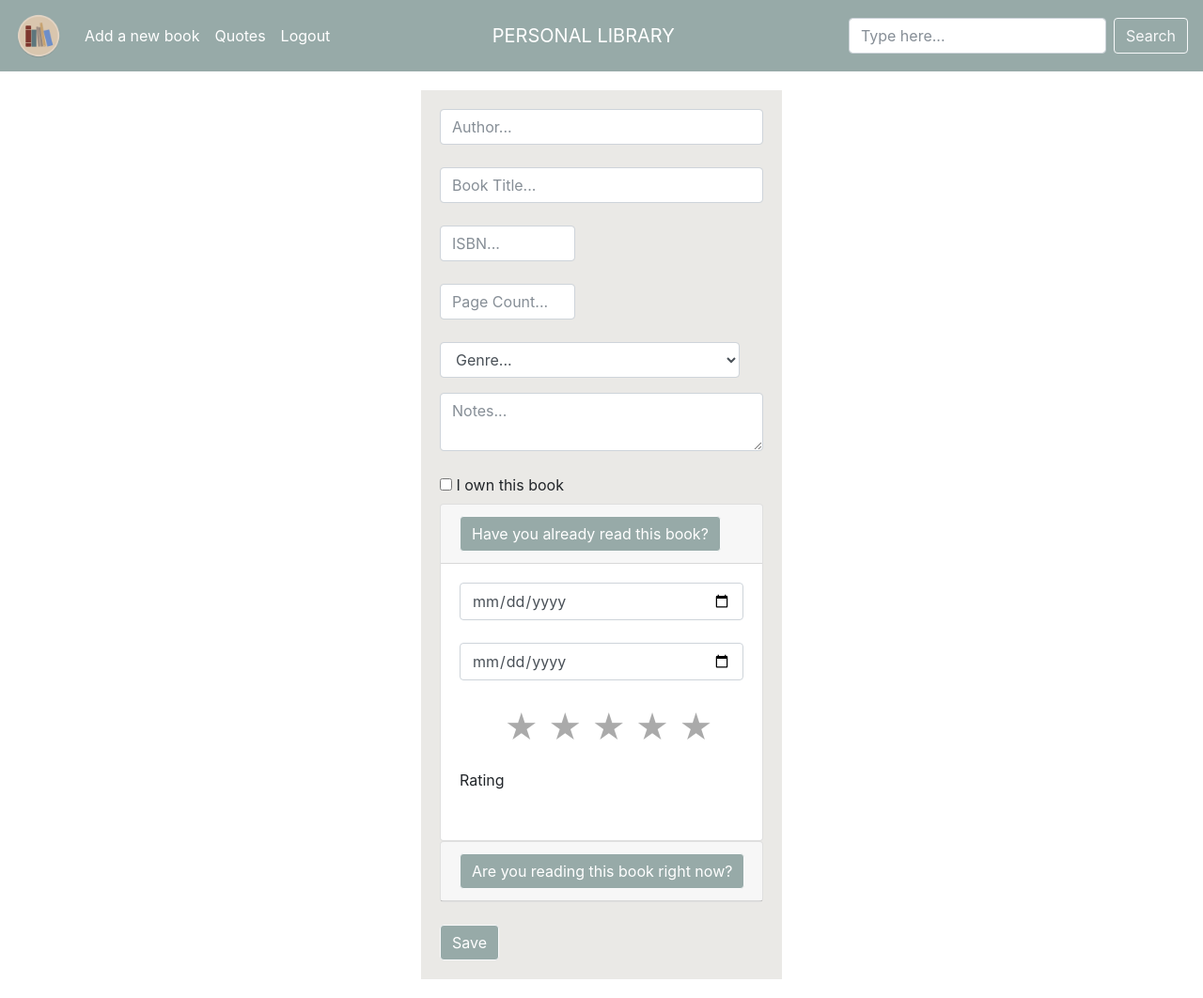
After one commit to SigitaD/personal_library, a Flask app: page /new-book in a window 1280 px wide, after a click on "Have you already read this book?". The commit adds this page. Shown: the whole page at 94% size. Run offline with Flask 2, Linux system fonts and the light colour scheme; a user stored in the database is signed in; some libraries are stand-ins or nearby versions.

Commit message:
Add a new book almost finished. Fixed database table "books". Added some styling. Implemented star rating function.

```diff
--- a/application.py
+++ b/application.py
@@ -33,7 +33,7 @@ db = SQL("sqlite:///books.db")
 @login_required
 def index():
     # if request.method == "POST":
-    #     # TODO: čia surašoma į duombazę
+    #
 
 
 
@@ -135,7 +135,71 @@ def register():
     else:
         return render_template("register.html")
 
+@app.route("/new-book", methods=["GET", "POST"])
+@login_required
+def new_book():
+    if request.method == "POST":
+        author = request.form.get("author")
+        print('NEW BOOK | author: ' + str(author), flush=True)
+        title = request.form.get("title")
+        print('NEW BOOK | title: ' + str(title), flush=True)
+        isbn = request.form.get("ISBN")
+        print('NEW BOOK | isbn: ' + str(isbn), flush=True)
+        page_count = request.form.get("page_count")
+        print('NEW BOOK | page_count: ' + str(page_count), flush=True)
+        genre = request.form.get("genre")
+        print('NEW BOOK | genre: ' + str(genre), flush=True)
+        notes = request.form.get("notes")
+        print('NEW BOOK | notes: ' + str(notes), flush=True)
+        belongingCheck = request.form.get("belongingCheck")
+        print('NEW BOOK | belongingCheck: ' + str(belongingCheck), flush=True)
+        start_date = request.form.get("start_date")
+        print('NEW BOOK | start_date: ' + str(start_date), flush=True)
+        finish_date = request.form.get("finish_date")
+        print('NEW BOOK | finish_date: ' + str(finish_date), flush=True)
+        ratings = request.form.get("ratings")
+        print('NEW BOOK | ratings: ' + str(ratings), flush=True)
+        dateReadingNow = request.form.get("dateReadingNow")
+        print('NEW BOOK | dateReadingNow: ' + str(dateReadingNow), flush=True)
+
+
+        if not dateReadingNow:
+            db.execute("INSERT INTO books (user_id, title, author, pages, isbn, genre, rating, started, finished, owner, notes) VALUES (:user_id, :title, :author, :pages, :isbn, :genre, :rating, :started, :finished, :owner, :notes)",
+                user_id = session["user_id"],
+                title = title,
+                author = author,
+                pages = page_count,
+                isbn = isbn,
+                genre = genre,
+                rating = ratings,
+                started = start_date,
+                finished = finish_date,
+                owner = belongingCheck,
+                notes = notes)
+
+            return redirect ("/")
+
+        else:
+            db.execute("INSERT INTO books (user_id, title, author, pages, isbn, genre, rating, started, owner, notes) VALUES (:user_id, :title, :author, :pages, :isbn, :genre, :rating, :started, :owner, :notes)",
+                user_id = session["user_id"],
+                title = title,
+                author = author,
+                pages = page_count,
+                isbn = isbn,
+                genre = genre,
+                rating = ratings,
+                started = dateReadingNow,
+                owner = belongingCheck,
+                notes = notes)
+
+            return redirect ("/")
+
+    else:
+        return render_template("new-book.html")
+
+
 @app.route("/quotes", methods=["GET", "POST"])
+@login_required
 def quotes():
     # presents quotes if there are any
 
--- a/static/index.js
+++ b/static/index.js
@@ -1,10 +1,45 @@
-$(document).ready(function () {
+// Inserts current date in the appropiate format for the "reading now" date input but just once
+$("#btnTwo").one("click", function () {
+    var date = new Date();
 
-    console.log("this is my jquery")
-    });
+    var day = date.getDate();
+    var month = date.getMonth() + 1;
+    var year = date.getFullYear();
 
+    if (month < 10) month = "0" + month;
+    if (day < 10) day = "0" + day;
 
+    var today = year + "-" + month + "-" + day;
+    $("#dateReadingNow").attr("value", today);
+});
 
-    $(".modalNewBook").modal({ backdrop: "static", keyboard: false });
-    $(".modal-title").text("Add a new book");
-    // $("#modalInput").attr('disabled', true);
+// Selecting bootstrap accordion card resets values of another card - for the sake of writting values of just one card (if both of the cards have some input in, it was users fault)
+function ClearFieldsOne() {
+    document.getElementById("start_date").value = "";
+    document.getElementById("finish_date").value = "";
+};
+
+function ClearFieldsTwo() {
+    document.getElementById("dateReadingNow").value = "";
+};
+
+//Get the value of a star rating to be able to insert it into database
+$('#5stars').click(function(){
+    $('#ratings').val('5');
+});
+
+$('#4stars').click(function(){
+    $('#ratings').val('4');
+});
+
+$('#3stars').click(function(){
+    $('#ratings').val('3');
+});
+
+$('#2stars').click(function(){
+    $('#ratings').val('2');
+});
+
+$('#1stars').click(function(){
+    $('#ratings').val('1');
+});
--- a/static/style.css
+++ b/static/style.css
@@ -1,4 +1,3 @@
-@charset "UTF-8";
 header {
   background-color: #97aaa8;
 }
@@ -7,7 +6,10 @@ header {
   display: inline-block;
 }
 
-.navbar, .navbar-collapse, .form-inline, .nav-link {
+.navbar,
+.navbar-collapse,
+.form-inline,
+.nav-link {
   color: white !important;
 }
 
@@ -28,14 +30,20 @@ main {
   text-align: justify;
 }
 
-#login, #register {
+::selection {
+  color: white;
+  background: #97aaa8;
+}
+
+#login,
+#register {
   text-align: center;
   margin-top: 50px;
 }
 
 .btn-light {
   color: white;
-  background-color: #97AAA8 !important;
+  background-color: #97aaa8 !important;
   display: inline;
 }
 
@@ -49,11 +57,26 @@ main {
   max-width: 70%;
 }
 
+.container_new_book {
+  background-color: #eae9e6;
+  margin-top: 20px;
+  margin-bottom: 20px;
+  margin-right: auto;
+  margin-left: auto;
+  padding: 20px;
+  max-width: 30%;
+}
+
+#page-count,
+#isbn {
+  max-width: 42%;
+}
+
 .book {
   background-color: #f5f3ee;
   padding: 15px;
   margin: 10px;
-  max-width: calc(100%/3);
+  max-width: calc(100% / 3);
 }
 
 #add_book {
@@ -191,34 +214,51 @@ main {
   display: inline-block;
 }
 
-#rating {
-  unicode-bidi: bidi-override;
-  direction: rtl;
-  text-align: center;
-  display: inline-block;
-}
-
-#rating > span {
-  display: inline-block;
-  position: relative;
-  width: 1.1em;
-}
-
-#rating > span:hover,
-#rating > span:hover ~ span {
-  color: transparent;
-}
-
-#rating > span:hover:before,
-#rating > span:hover ~ span:before {
-  content: "★";
-  position: absolute;
-  left: 0;
-  color: #7e372e;
-}
-
 #quote_sign_small {
   width: 30px;
 }
 
+.rating {
+  margin: 0 auto 1em;
+  font-size: 35px;
+  overflow: hidden;
+  display: inline-block;
+}
+
+.rating input {
+  float: right;
+  opacity: 0;
+  position: absolute;
+}
+
+.rating a,
+.rating label {
+  float: right;
+  color: #aaa;
+  text-decoration: none;
+  -webkit-transition: color 0.4s;
+  -moz-transition: color 0.4s;
+  -o-transition: color 0.4s;
+  transition: color 0.4s;
+}
+
+.rating label:hover ~ label,
+.rating input:focus ~ label,
+.rating label:hover,
+.rating a:hover,
+.rating a:hover ~ a,
+.rating a:focus,
+.rating a:focus ~ a {
+  color: #7e372e;
+  cursor: pointer;
+}
+
+.rating2 {
+  direction: rtl;
+}
+
+.rating2 a {
+  float: none;
+}
+
 /*# sourceMappingURL=style.css.map */
--- a/static/style.scss
+++ b/static/style.scss
@@ -6,7 +6,10 @@ header {
     display: inline-block;
 }
 
-.navbar, .navbar-collapse, .form-inline, .nav-link {
+.navbar,
+.navbar-collapse,
+.form-inline,
+.nav-link {
     color: white !important;
 }
 
@@ -27,20 +30,26 @@ main {
     text-align: justify;
 }
 
-#login, #register {
+::selection {
+    color: white;
+    background: #97aaa8;
+}
+
+#login,
+#register {
     text-align: center;
     margin-top: 50px;
 }
 
 .btn-light {
     color: white;
-    background-color: #97AAA8 !important;
+    background-color: #97aaa8 !important;
     display: inline;
 }
 
 .container {
     background-color: #eae9e6;
-    margin-top:20px;
+    margin-top: 20px;
     margin-bottom: 20px;
     margin-right: auto;
     margin-left: auto;
@@ -48,11 +57,26 @@ main {
     max-width: 70%;
 }
 
+.container_new_book {
+    background-color: #eae9e6;
+    margin-top: 20px;
+    margin-bottom: 20px;
+    margin-right: auto;
+    margin-left: auto;
+    padding: 20px;
+    max-width: 30%;
+}
+
+#page-count,
+#isbn {
+    max-width: 42%;
+}
+
 .book {
     background-color: #f5f3ee;
     padding: 15px;
     margin: 10px;
-    max-width: calc(100%/3);
+    max-width: calc(100% / 3);
 }
 
 #add_book {
@@ -90,7 +114,7 @@ main {
 
 .quote_brown_bg {
     background-color: #eae9e6;
-    margin-top:20px;
+    margin-top: 20px;
     margin-bottom: 20px;
     margin-right: auto;
     margin-left: auto;
@@ -100,7 +124,7 @@ main {
 
 .quote_sand_bg {
     background-color: #f5f3ee;
-    margin-top:20px;
+    margin-top: 20px;
     margin-bottom: 20px;
     margin-right: auto;
     margin-left: auto;
@@ -166,7 +190,7 @@ main {
 .profile_container {
     display: grid;
     background-color: #eae9e6;
-    margin-top:20px;
+    margin-top: 20px;
     margin-bottom: 20px;
     margin-right: auto;
     margin-left: auto;
@@ -183,36 +207,51 @@ main {
         "my_notes . . ."
         "notes_text notes_text notes_text notes_text"
         "quote . . ."
-        "quote_text quote_text quote_text quote_text"
+        "quote_text quote_text quote_text quote_text";
 }
 
 #my_rating {
     display: inline-block;
 }
 
-#rating {
-    unicode-bidi: bidi-override;
-    direction: rtl;
-    text-align: center;
-    display: inline-block;
-}
-#rating > span {
-    display: inline-block;
-    position: relative;
-    width: 1.1em;
-}
-#rating > span:hover,
-#rating > span:hover ~ span {
-    color: transparent;
-}
-#rating > span:hover:before,
-#rating > span:hover ~ span:before {
-    content: "\2605";
-    position: absolute;
-    left: 0;
-    color: #7e372e;
-}
-
 #quote_sign_small {
     width: 30px;
 }
+
+.rating {
+    margin: 0 auto 1em;
+    font-size: 35px;
+    overflow: hidden;
+    display: inline-block;
+}
+.rating input {
+    float: right;
+    opacity: 0;
+    position: absolute;
+}
+.rating a,
+.rating label {
+    float: right;
+    color: #aaa;
+    text-decoration: none;
+    -webkit-transition: color 0.4s;
+    -moz-transition: color 0.4s;
+    -o-transition: color 0.4s;
+    transition: color 0.4s;
+}
+.rating label:hover ~ label,
+.rating input:focus ~ label,
+.rating label:hover,
+.rating a:hover,
+.rating a:hover ~ a,
+.rating a:focus,
+.rating a:focus ~ a {
+    color: #7e372e;
+    cursor: pointer;
+}
+.rating2 {
+    direction: rtl;
+}
+.rating2 a {
+    float: none;
+}
--- a/templates/book.html
+++ b/templates/book.html
@@ -13,7 +13,7 @@
        </div>
        <div class="item-e">
             <p id="my_rating">My rating: </p>
-            <div id="rating">
+            <div id="stars">
                 <span>☆</span><span>☆</span><span>☆</span><span>☆</span><span>☆</span>
             </div>
             <p>Started reading: 2020 20 20</p>
@@ -29,4 +29,4 @@
             <div class="quote_text">JINJA+DB QUOTES</div>
         </div>
     </div>
-<{% endblock %}
+{% endblock %}
--- a/templates/index.html
+++ b/templates/index.html
@@ -4,7 +4,7 @@
     <div class="container">
         <div class="upper_row">
             <p class="sub_title inner">READING NOW</p>
-            <button id="add_book"class="inner">
+            <button id="add_book" title="Add a new book" class="inner">
                 <img class="img_btn" src="../static/add_book.gif" alt="add a new book">
             </button>
         </div>
--- a/templates/layout.html
+++ b/templates/layout.html
@@ -23,7 +25,7 @@
                 <a class="navbar-brand" href="/"><img src="../static/logo.png" width="50" height="50" alt="logo"></a>
                 <ul class="navbar-nav mr-auto mt-2 mt-lg-0">
                     <li class="nav-item">
-                            <a class="nav-link" data-toggle="modal" href="#modalNewBook">Add a new book</a>
+                        <a class="nav-link" href="/new-book">Add a new book</a>
                     </li>
                     <li class="nav-item">
                         <a class="nav-link" href="/quotes">Quotes</a>
--- /dev/null
+++ b/templates/new-book.html
@@ -0,0 +1,91 @@
+{% extends "layout.html" %}
+
+{% block main %}
+<div class="container_new_book">
+    <form id="form" autocomplete="off" action="/new-book" method="post">
+        <input class="form-control" type="text" name="author" id="author" placeholder="Author...">
+        <br>
+        <input class="form-control" type="text" name="title" id="title" placeholder="Book Title...">
+        <br>
+        <input class="form-control" type="number" name="ISBN" id="isbn" placeholder="ISBN...">
+        <br>
+        <input class="form-control" type="number" min="1" max="99999" name="page_count" id="page-count"
+            placeholder="Page Count...">
+        <br>
+        <p class="form-group">
+            <select id="inputGenre" class="form-control" name="genre">
+                <option selected disabled value="invalid">Genre...</option>
+                <option>Adventure</option>
+                <option>Children's</option>
+                <option>Cooking</option>
+                <option>Contemporary</option>
+                <option>Fantasy</option>
+                <option>History</option>
+                <option>Historical fiction</option>
+                <option>Horror</option>
+                <option>Humor</option>
+                <option>Memoir</option>
+                <option>Mystery</option>
+                <option>Motivational/Development/Self-help</option>
+                <option>Romance</option>
+                <option>Science fiction</option>
+                <option>Thriller</option>
+                <option>Travel</option>
+                <option>Other</option>
+            </select>
+        </p>
+        <br>
+        <textarea class="form-control" type="text" name="notes" id="notes" placeholder="Notes..."></textarea>
+        <br>
+        <input class="form-check-input-book" type="checkbox" value="" id="belongingCheck" name="belongingCheck">
+        <label class="form-check-label-book" for="belongingCheck">I own this book</label>
+        <br>
+        <div id="accordion">
+            <div class="card">
+              <div class="card-header" id="headingOne">
+                <h5 class="mb-0">
+                  <button type="button" class="btn btn-light" data-toggle="collapse" data-target="#collapseOne" aria-expanded="false" aria-controls="collapseOne" onclick="ClearFieldsTwo();">
+                    Have you already read this book?
+                  </button>
+                </h5>
+              </div>
+              <div id="collapseOne" class="collapse" aria-labelledby="headingOne" data-parent="#accordion">
+                <div class="card-body">
+                    <input class="form-control" type="date" name="start_date" id="start_date" placeholder="Started">
+                    <br>
+                    <input class="form-control" type="date" name="finish_date" id="finish_date"
+                        placeholder="Finished">
+                        <br>
+                    <p id="my_rating">Rating
+                    <div class="rating rating2">
+                        <a href="#5" id="5stars" title="Give 5 stars">★</a>
+                        <a href="#4" id="4stars" title="Give 4 stars">★</a>
+                        <a href="#3" id="3stars" title="Give 3 stars">★</a>
+                        <a href="#2" id="2stars" title="Give 2 stars">★</a>
+                        <a href="#1" id="1stars" title="Give 1 star">★</a>
+                    </div>
+                    <input id="ratings" type="hidden" name="ratings" value=""/>
+                    </p>
+                </div>
+              </div>
+            </div>
+            <div class="card">
+              <div class="card-header" id="headingTwo">
+                <h5 class="mb-0">
+                  <button type="button" class="btn collapsed btn-light" id="btnTwo" data-toggle="collapse" data-target="#collapseTwo" aria-expanded="false" aria-controls="collapseTwo" onclick="ClearFieldsOne();">
+                    Are you reading this book right now?
+                  </button>
+                </h5>
+              </div>
+              <div id="collapseTwo" class="collapse" aria-labelledby="headingTwo" data-parent="#accordion">
+                <div class="card-body">
+                    <input class="form-control" type="date" name="dateReadingNow" id="dateReadingNow" placeholder="Started" value="">
+                </div>
+              </div>
+            </div>
+          </div>
+        <br>
+        <button type="submit" class="btn btn-light" id="modalInput">Save</button>
+    </form>
+</div>
+{% endblock %}
--- a/templates/quotes.html
+++ b/templates/quotes.html
@@ -17,7 +17,7 @@
 
 
     <h2 id="add_quote">Add a new quote</h2>
-    <form id="new_quote" action="/quotes" method="post">
+    <form id="new_quote" action="/quotes" method="post" autocomplete="off">
         <div class="form-group">
             <select name="author" class="form-control">
                 <option disabled selected value = "invalid">Authors</option>
```
Also changed, not shown: other parts of templates/layout.html (+6 -53 lines), books.db, 1 other file. Lines whose indentation alone changed are shown as unchanged.
